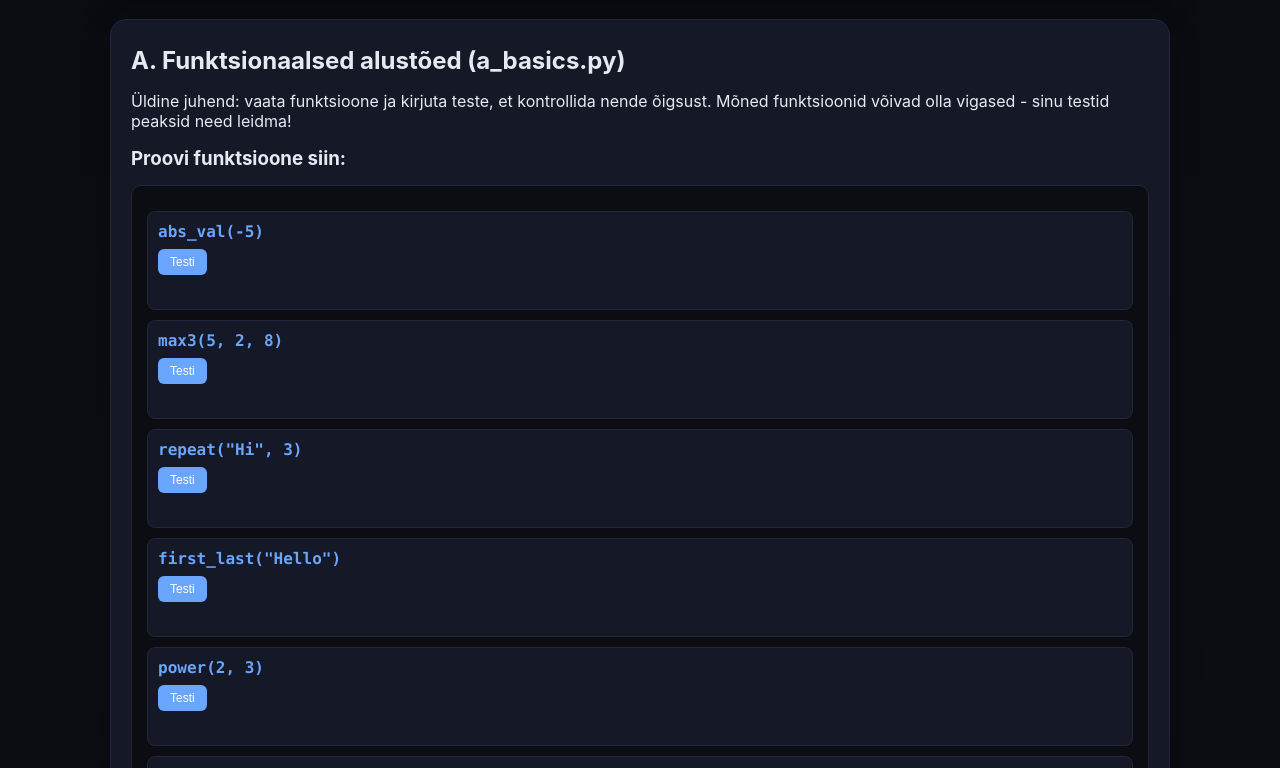
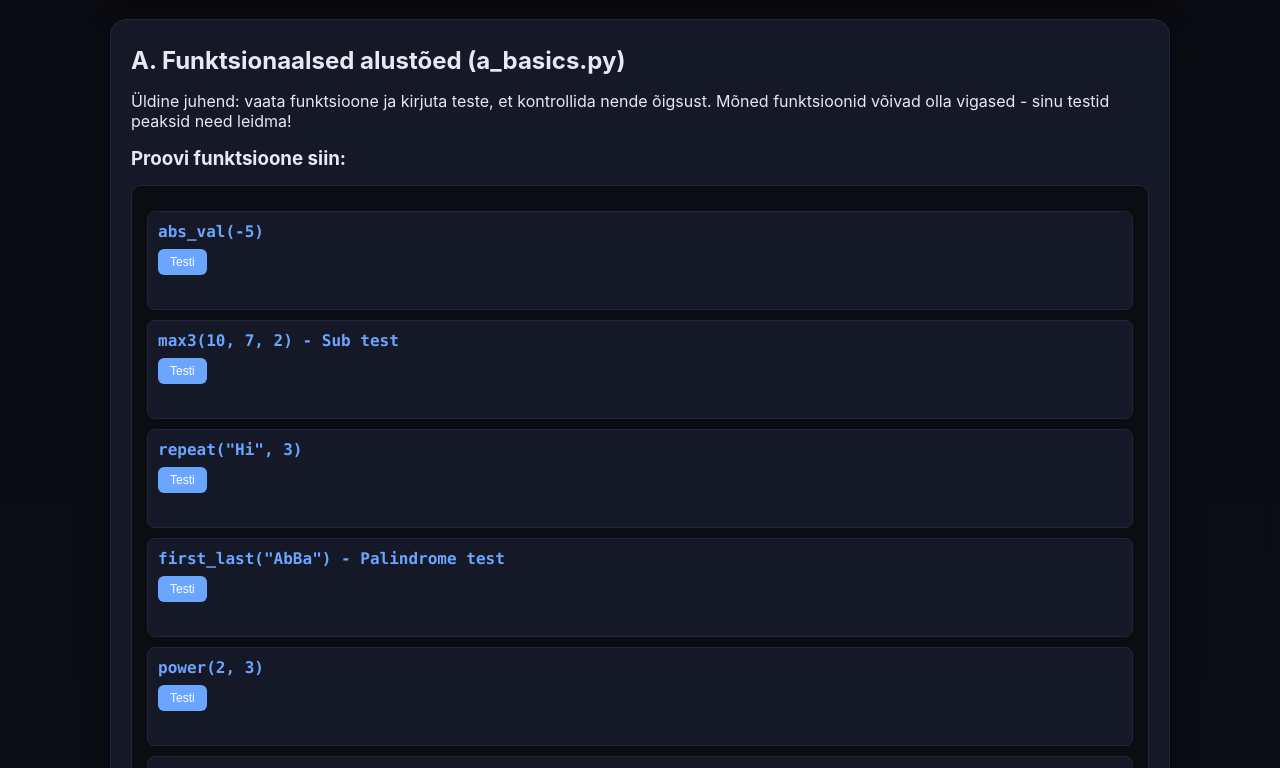
Before and after one commit to JOstapjuk/Pytests, a plain HTML site: page pytest-kursus/index.html in a window 1280 px wide. Shown: the part 407-1175 px from the top of the page. Drawn offline with Linux system fonts and the light colour scheme.

Commit message:
Update index.html

```diff
--- a/pytest-kursus/index.html
+++ b/pytest-kursus/index.html
@@ -71,7 +71,7 @@
         </div>
 
         <div class="function-test">
-          <h4>max3(5, 2, 8)</h4>
+          <h4>max3(10, 7, 2) - Sub test</h4>
           <button onclick="testMax3()">Testi</button>
           <div id="max3-result" class="result"></div>
         </div>
@@ -83,7 +83,7 @@
         </div>
 
         <div class="function-test">
-          <h4>first_last("Hello")</h4>
+          <h4>first_last("AbBa") - Palindrome test</h4>
           <button onclick="testFirstLast()">Testi</button>
           <div id="first-last-result" class="result"></div>
         </div>
```
